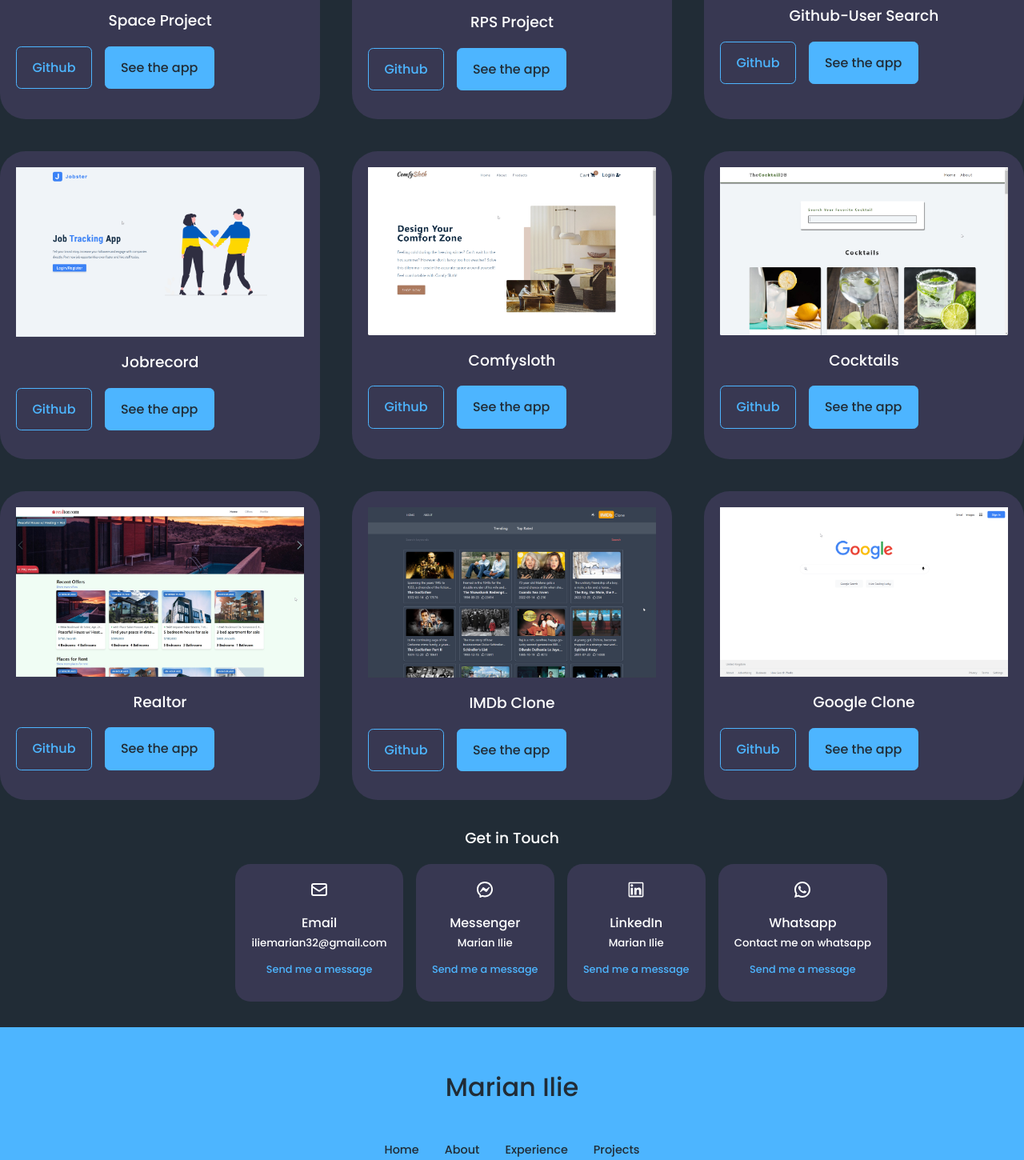
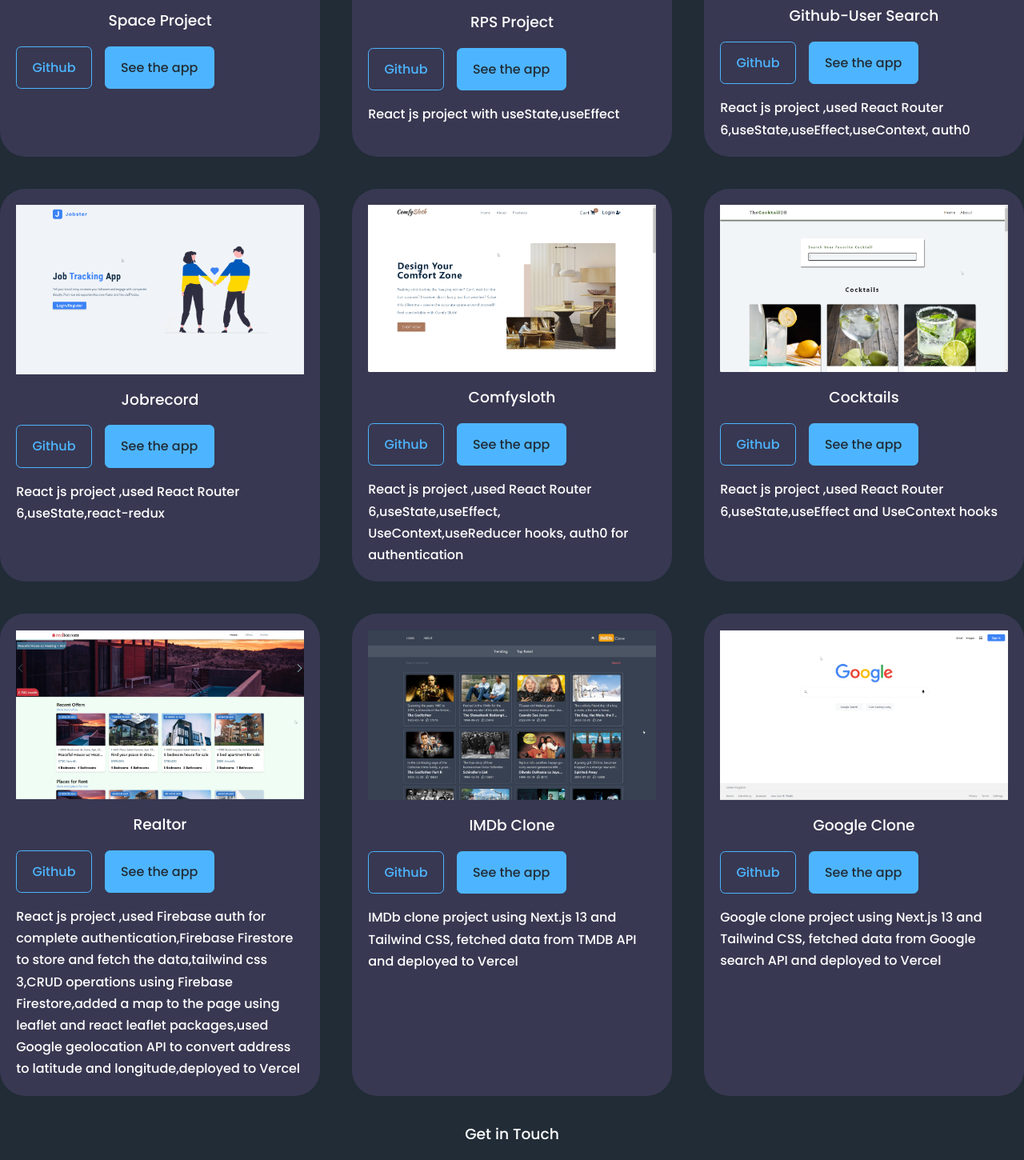
Before and after one commit to Ilie1985/my-portfolio, a React (Create React App) app in the folder my_portfolio/: page / in a window 1280 px wide. Shown: the part 1600-3050 px from the top of the page at 80% size. Built offline with nearby package versions, Linux system fonts and the light colour scheme.

Commit message:
projects description added

```diff
--- a/my_portfolio/src/components/projects/Projects.js
+++ b/my_portfolio/src/components/projects/Projects.js
@@ -25,6 +25,7 @@
     title: "RPS Project",
     github: "https://github.com/Ilie1985/new_rps/blob/main/new_rps/src/App.js",
     demo: "https://rps-application.netlify.app",
+    description:"React js project  with useState,useEffect"
   },
   {
     id: 3,
@@ -32,6 +33,7 @@
     title: "Github-User Search",
     github: "hhttps://github.com/Ilie1985/search_github_users_reactjs",
     demo: "https://githubuser-search-md.netlify.app/",
+    description:"React js project ,used React Router 6,useState,useEffect,useContext, auth0"
   },
   {
     id: 4,
@@ -39,6 +41,7 @@
     title: "Jobrecord",
     github: "https://github.com/Ilie1985/job_finder_reactjs",
     demo: "https://jobrecord.netlify.app/",
+    description:"React js project ,used React Router 6,useState,react-redux "
   },
   {
     id: 5,
@@ -46,6 +49,7 @@
     title: "Comfysloth",
     github: "https://github.com/Ilie1985/comfy_sloth_project",
     demo: "https://comfyslooth.netlify.app/",
+    description:"React js project ,used React Router 6,useState,useEffect, UseContext,useReducer hooks, auth0 for authentication "
   },
   {
     id: 6,
@@ -53,6 +57,7 @@
     title: "Cocktails",
     github: "https://github.com/Ilie1985/cocktails_reactjs",
     demo: "https://cocktailscd.netlify.app/",
+    description:"React js project ,used React Router 6,useState,useEffect and UseContext hooks"
   },
   {
     id: 7,
@@ -60,6 +65,7 @@
     title: "Realtor",
     github: "https://github.com/Ilie1985/realtor_reactjs",
     demo: "https://realtor-reactjs-rho.vercel.app/",
+    description:"React js project ,used Firebase auth for complete authentication,Firebase Firestore to store and fetch the data,tailwind css 3,CRUD operations using Firebase Firestore,added a map to the page using leaflet and react leaflet packages,used Google geolocation API to convert address to latitude and longitude,deployed to Vercel"
   },
   {
     id: 8,
@@ -67,6 +73,7 @@
     title: "IMDb Clone",
     github: "https://github.com/Ilie1985/imdb_react_nextjs",
     demo: "https://imdb-react-nextjs.vercel.app/",
+    description:"IMDb clone project using Next.js 13 and Tailwind CSS, fetched data from TMDB API and deployed to Vercel"
   },
   {
     id: 9,
@@ -74,6 +81,7 @@
     title: "Google Clone",
     github: "https://github.com/Ilie1985/Google_clone_nextjs13",
     demo: "https://google-clone-nextjs13.vercel.app/",
+    description:"Google clone project using Next.js 13 and Tailwind CSS, fetched data from Google search API and deployed to Vercel"
   },
 ];
 
@@ -82,7 +90,7 @@
     <section id="projects">
       <h3>My recent work</h3>
       <div className="projects_container">
-        {data.map(({ id, image, title, github, demo }) => {
+        {data.map(({ id, image, title, github, demo,description}) => {
           return (
             <article key={id} className="projects_item">
               <div className="projects_item-img">
@@ -111,6 +119,7 @@
                   See the app
                 </a>
               </div>
+                <p>{description}</p>
             </article>
           );
         })}
```
